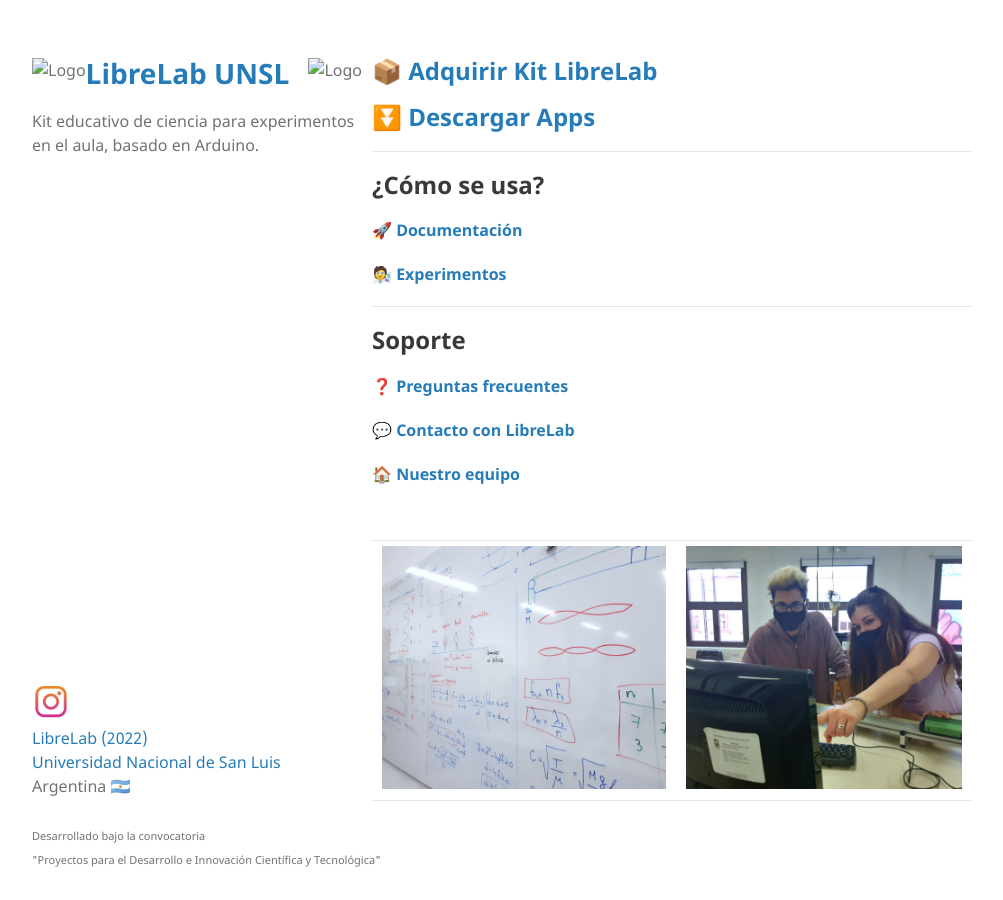
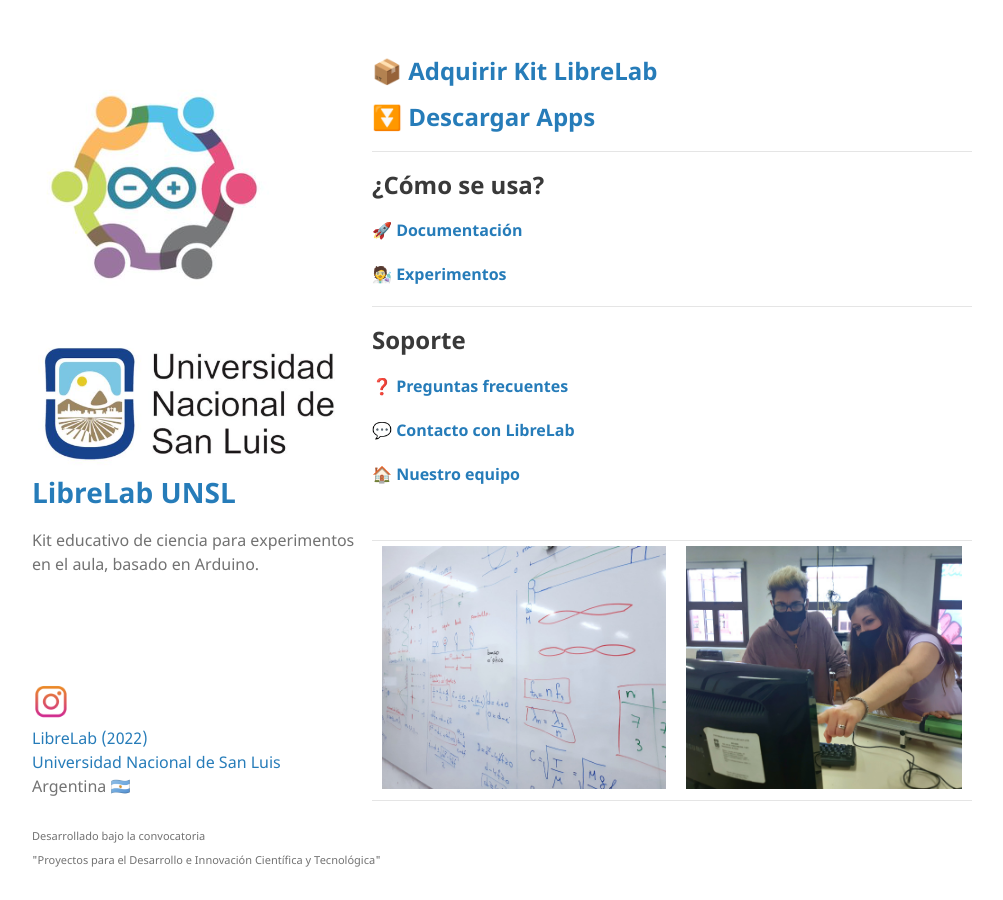
Before and after one commit to labunsl/labunsl.github.io, a Jekyll site: the page built from index.md, in a window 1280 px wide. Shown: the whole page, without its empty margins (118-1121 px from the left). Built offline with Jekyll 4.4.1, drawn with Linux system fonts in a browser that asks for light colours.

Commit message:
Update default.html

```diff
--- a/_layouts/default.html
+++ b/_layouts/default.html
@@ -19,8 +19,8 @@
       {% if aaaasite.logo %}
           <img src="{{site.logo | relative_url}}" alt="Logo" align="left"/>
         {% endif %}
-        <img src="{{/assets/img/librelab.png | relative_url}}" alt="Logo" align="left"/>
-        <img src="{{/assets/img/unsl.png | relative_url}}" alt="Logo" align="right"/>
+        <img src="/assets/img/librelab.png" alt="Logo" align="left"/>
+        <img src="/assets/img/unsl.png" alt="Logo" align="right"/>
 
         <h1><a href="{{ "/" | absolute_url }}">{{ site.title | default: "LibreLab UNSL" }}</a></h1>
 
```
